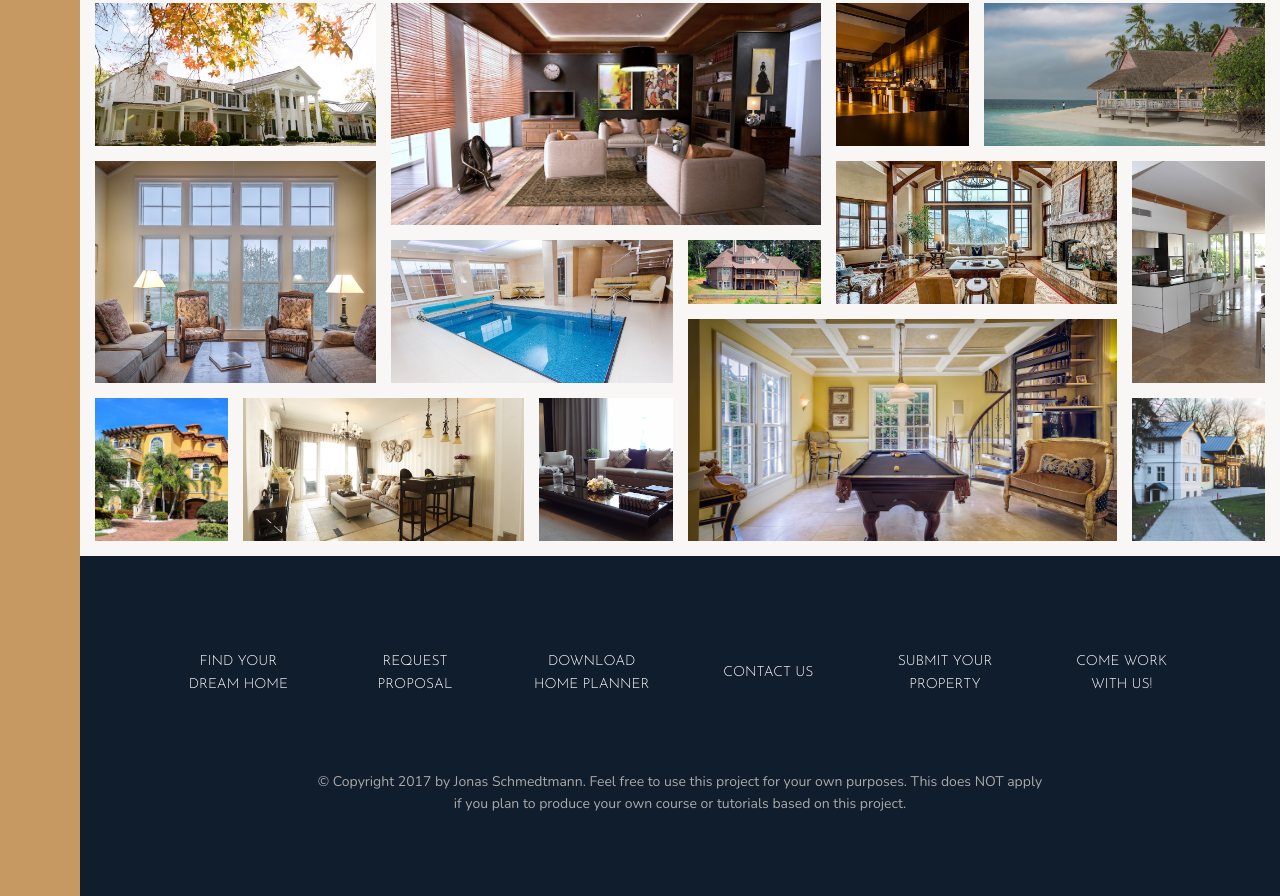
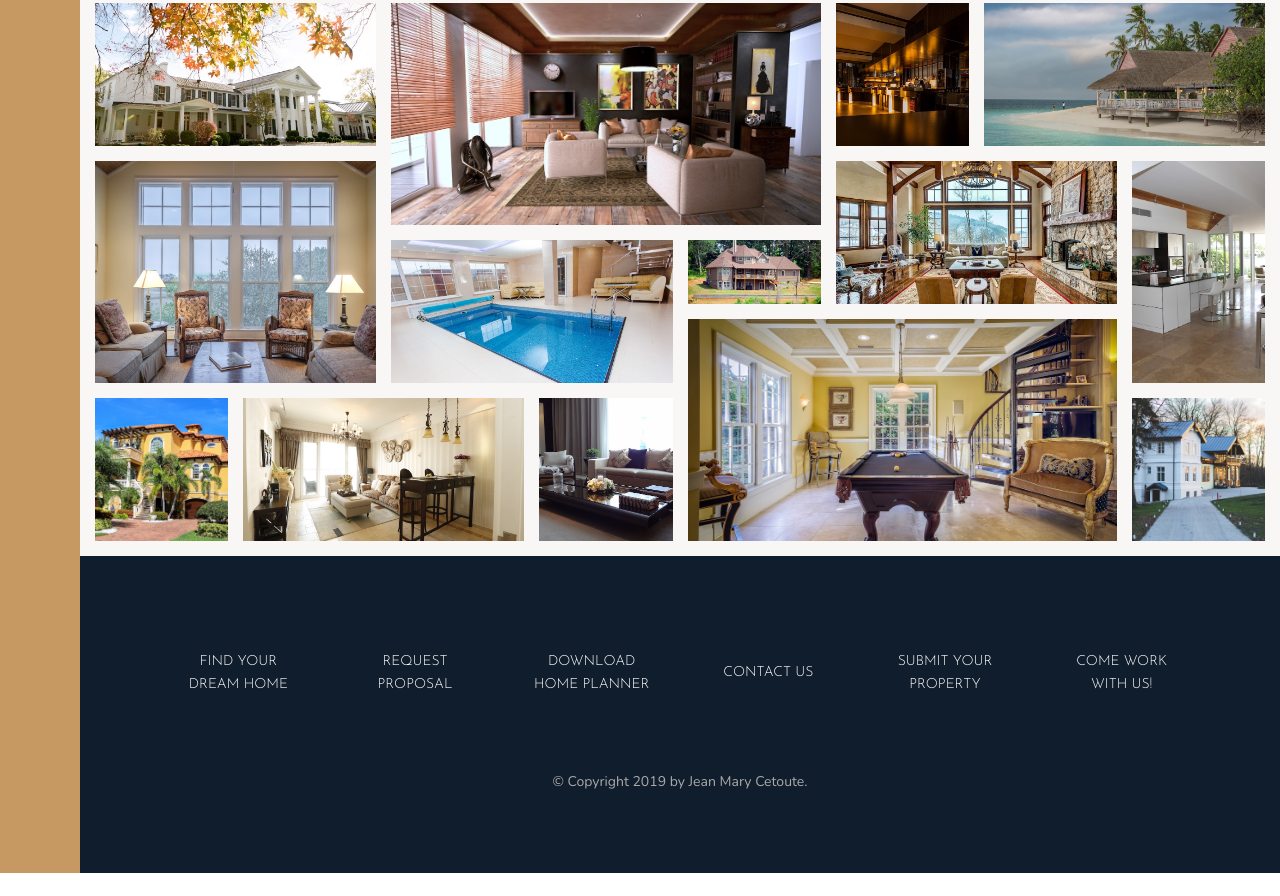
Before and after one commit to Cetoute/nexter, a website: page index.html in a window 1280 px wide. Shown: the part 3084-3980 px from the top of the page. After the commit the page ends 3957 px from the top, so only its background shows below. Drawn offline with nearby package versions, Linux system fonts and the light colour scheme.

```diff
--- a/index.html
+++ b/index.html
@@ -348,8 +348,7 @@
                     <li class="nav__item"><a href="#" class="nav__link">Come work with us!</a></li>
             </ul>
             <p class="copyright">
-                &copy; Copyright 2017 by Jonas Schmedtmann. Feel free to use this project for your own purposes. This does NOT apply if you plan to produce your own course or tutorials based on this project.
-            </p>
+                &copy; Copyright 2019 by Jean Mary Cetoute. </p>
         </footer>
     </body>
 </html>
```
Also changed, not shown: 1 other file.
